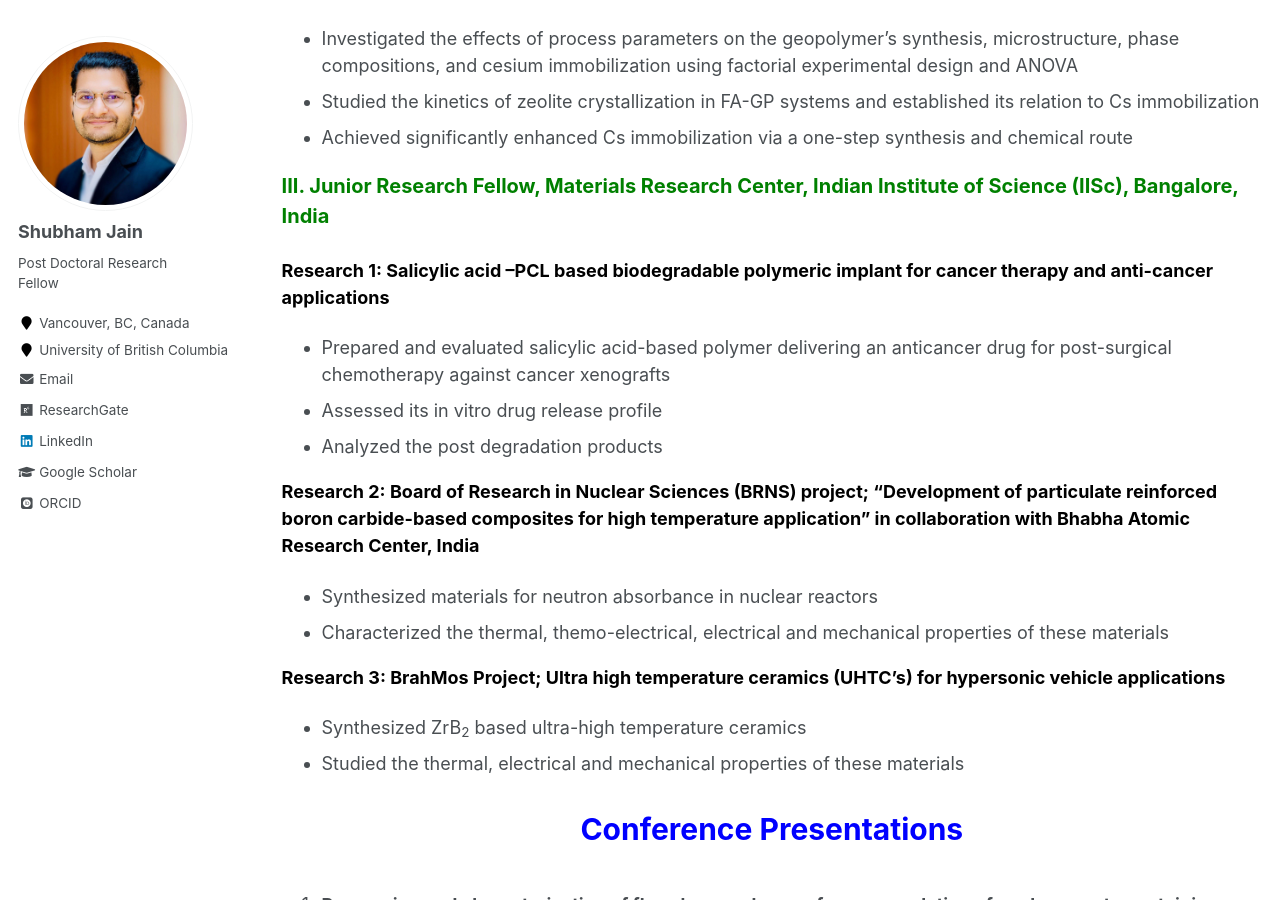
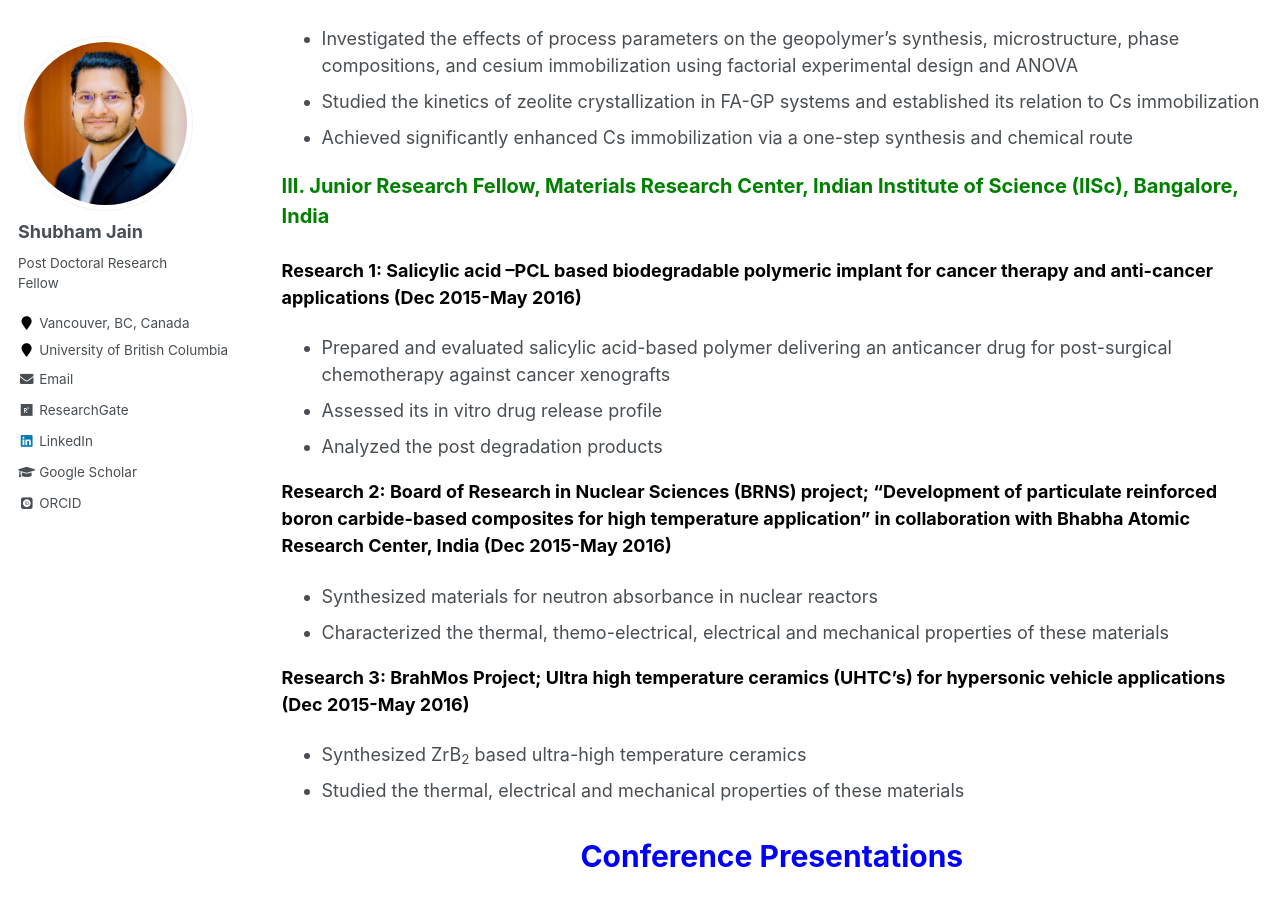
Before and after one commit to shubhamj2611/shubhamj2611.github.io, a Jekyll site: the page built from _pages/research.md, in a window 1280 px wide and 900 px high, scrolled down 548 px. Built offline with Jekyll 4.4.1, drawn with Linux system fonts in a browser that asks for light colours; some web fonts are replaced.

Commit message:
Update research.md

```diff
--- a/_pages/research.md
+++ b/_pages/research.md
@@ -33,18 +33,18 @@ author_profile: true
 
 <p style="text-align:left; color: Green; font-size:20px; font-weight:bold;"> III. Junior Research Fellow, Materials Research Center, Indian Institute of Science (IISc), Bangalore, India </p>
 
-<p style="text-align:left; color: black; font-size:18px; font-weight:bold;"> Research 1: Salicylic acid –PCL based biodegradable polymeric implant for cancer therapy and anti-cancer applications </p>
+<p style="text-align:left; color: black; font-size:18px; font-weight:bold;"> Research 1: Salicylic acid –PCL based biodegradable polymeric implant for cancer therapy and anti-cancer applications (Dec 2015-May 2016) </p>
 
    * Prepared and evaluated salicylic acid-based polymer delivering an anticancer drug for post-surgical chemotherapy against cancer xenografts
    * Assessed its in vitro drug release profile
    * Analyzed the post degradation products
 
-<p style="text-align:left; color: black; font-size:18px; font-weight:bold;"> Research 2: Board of Research in Nuclear Sciences (BRNS) project; “Development of particulate reinforced boron carbide-based composites for high temperature application” in collaboration with Bhabha Atomic Research Center, India </p>
+<p style="text-align:left; color: black; font-size:18px; font-weight:bold;"> Research 2: Board of Research in Nuclear Sciences (BRNS) project; “Development of particulate reinforced boron carbide-based composites for high temperature application” in collaboration with Bhabha Atomic Research Center, India (Dec 2015-May 2016) </p>
 
    * Synthesized materials for neutron absorbance in nuclear reactors
    * Characterized the thermal, themo-electrical, electrical and mechanical properties of these materials
 
-<p style="text-align:left; color: black; font-size:18px; font-weight:bold;"> Research 3: BrahMos Project; Ultra high temperature ceramics (UHTC’s) for hypersonic vehicle applications </p>
+<p style="text-align:left; color: black; font-size:18px; font-weight:bold;"> Research 3: BrahMos Project; Ultra high temperature ceramics (UHTC’s) for hypersonic vehicle applications (Dec 2015-May 2016)</p>
 
  * Synthesized ZrB<sub>2</sub> based ultra-high temperature ceramics
  * Studied the thermal, electrical and mechanical properties of these materials
```
